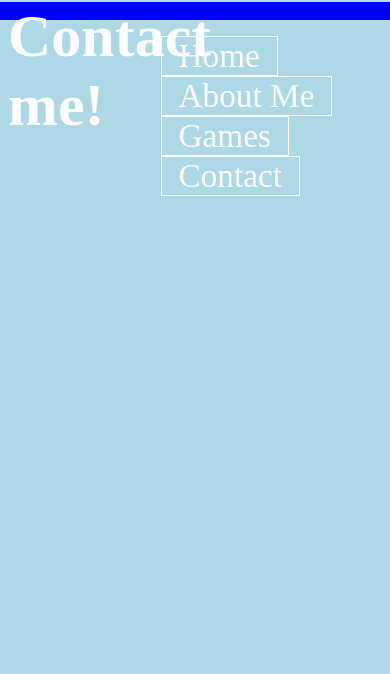
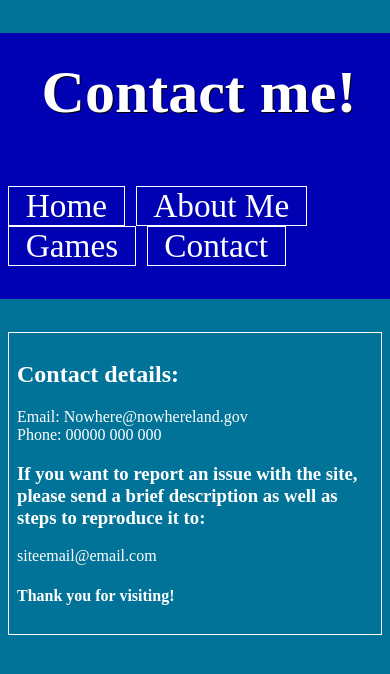
Before and after one commit to BilliamButtlicker/myWebsite, a plain HTML site: page contact.html in a window 390 px wide. Shown: the top 674 px of the page. Drawn offline with Linux system fonts and the light colour scheme.

Commit message:
added contact.css and modified styling for all pages. corrected codingSince() logic.

```diff
--- /dev/null
+++ b/assets/CSS/contact.css
@@ -0,0 +1,3 @@
+#contact-details {
+    grid-column: 1/11;
+}
--- a/assets/CSS/index.css
+++ b/assets/CSS/index.css
@@ -1,6 +1,6 @@
 /* styling for home page */
 #about-me {
-    grid-row: 1/5;
+    grid-row: 1/4;
     grid-column: 1/7;
     font-size: 30px;
 }
@@ -14,7 +14,9 @@
     display: grid;
     height: 100%;
     grid-template-rows: 1fr 1fr 1fr;
+    /* maybe remove border, doesn't look that good at the moment... */
     border: .1em solid white;
+    text-align: center;
 }
 
 #fortune-teller button {
--- a/assets/CSS/style.css
+++ b/assets/CSS/style.css
@@ -3,12 +3,13 @@
     box-sizing: border-box;
 }
 
-/* makes the body a grid with one large row at the top for the header, followed by repeating 10% sections */
+/* makes the body a grid with one large row at the top for the header, followed by 10 repeating sections */
 body {
     display: grid;
     grid-template-rows: 10% repeat(10, 1fr);
     grid-template-columns: repeat(10, 1fr);
-    background-color: lightblue;
+    background-color: rgb(2, 115, 152);
+    color: white;
     margin: 0;
 }
 
@@ -20,7 +21,7 @@ header {
     display: grid;
     grid-template-columns: repeat(10,1fr);
     grid-template-rows: 100%;
-    background-color: blue;
+    background-color: rgb(1, 1, 180);
     height: 80%;
     align-self: center;
 }
@@ -34,6 +35,21 @@ header {
     width: 100%;
     margin: 0;
     align-content: center;
+    text-shadow: 1px 1px black;
+}
+
+a {
+    text-decoration: none;
+    color: white;
+}
+
+a:hover {
+    transform: scale(1.2);
+    text-decoration: underline;
+}
+
+a:visited {
+    color:white;
 }
 
 nav {
@@ -62,10 +78,7 @@ nav a {
     padding: .5em;
 }
 
-nav a:visited {
-    color:white;
 
-}
 
 main {
     display: grid;
@@ -81,6 +94,7 @@ main {
 
 section {
     padding: .5em;
+    border: .1em solid white;
 }
 
 footer {
--- a/assets/scripts/website_scripts/myHomePage.js
+++ b/assets/scripts/website_scripts/myHomePage.js
@@ -12,7 +12,7 @@ const codingSince = () => {
 
     // lists years as well if over 365 days
     years = Math.floor(timeCoding / 365);
-    timeCoding > 365 ? timeCoding = years + ' years and' + (timeCoding%365) : timeCoding = timeCoding;
+    timeCoding > 365 ? years > 1 ? timeCoding = years + ' years and ' + (timeCoding%365) : timeCoding = years + ' year and ' + (timeCoding%365) : timeCoding = timeCoding;
     document.getElementById('time-coding').innerHTML = timeCoding + ' days';
 }
 
--- a/contact.html
+++ b/contact.html
@@ -4,7 +4,8 @@
         <meta charset="UTF-8">
         <title>Contact</title>
         <link rel="stylesheet" href="assets/CSS/style.css" type="text/CSS">
-        <link rel="stylesheet" href="assets/CSS/mobile.css" type="text/CSS">
+        <link rel="stylesheet" href="assets/CSS/tablet.css" type="text/CSS">
+        <link rel="stylesheet" href="assets/CSS/contact.css" type="text/CSS">
 
     </head>
 
@@ -20,7 +21,18 @@
                 </ul>
             </nav>
         </header>
+        <main>
+            <section id="contact-details">
+                <h2>Contact details:</h2>
+                <a href="nowhere@nowhereland.gov">Email: Nowhere@nowhereland.gov</a><br>
+                <a href="00000 000 000">Phone: 00000 000 000</a>
 
+                <h3>If you want to report an issue with the site, please send a brief description as well as steps to reproduce it to:</h3>
+                <a href="siteemail@email.com">siteemail@email.com</a>
+                <h4>Thank you for visiting!</h4>
+            </section>
+
+        </main>
 
 
     </body>
```
Also changed, not shown: index.html (+2 -2 lines).
